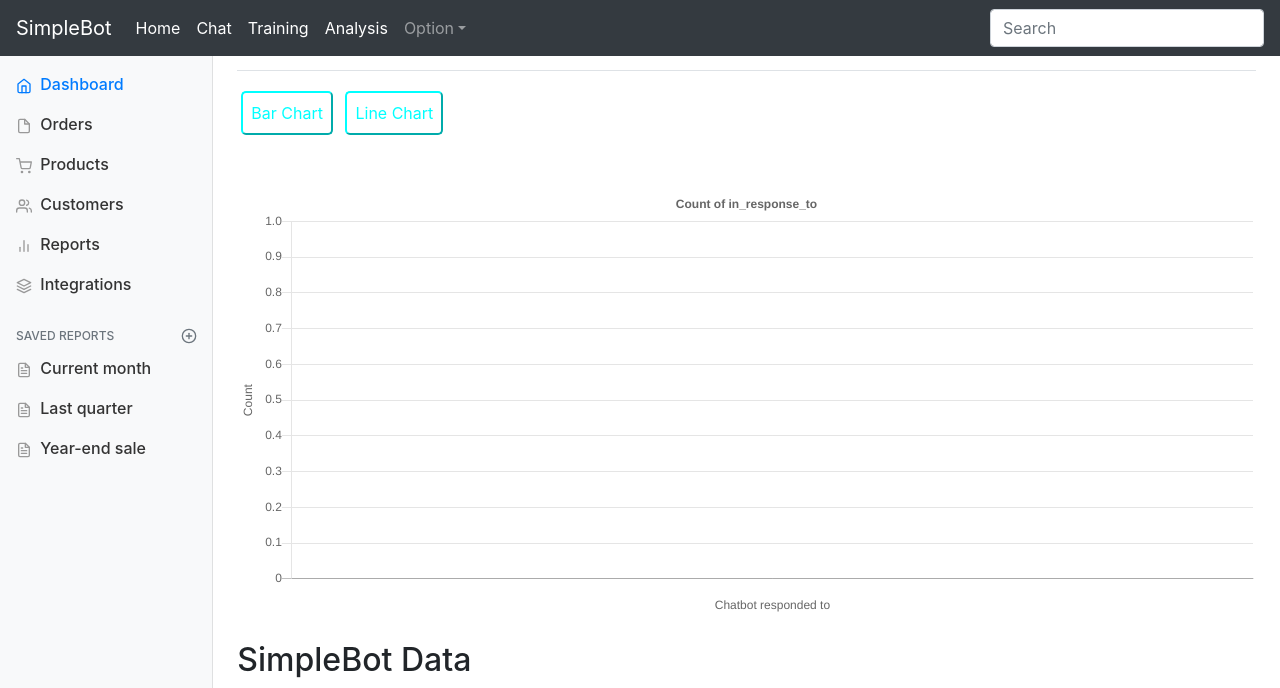
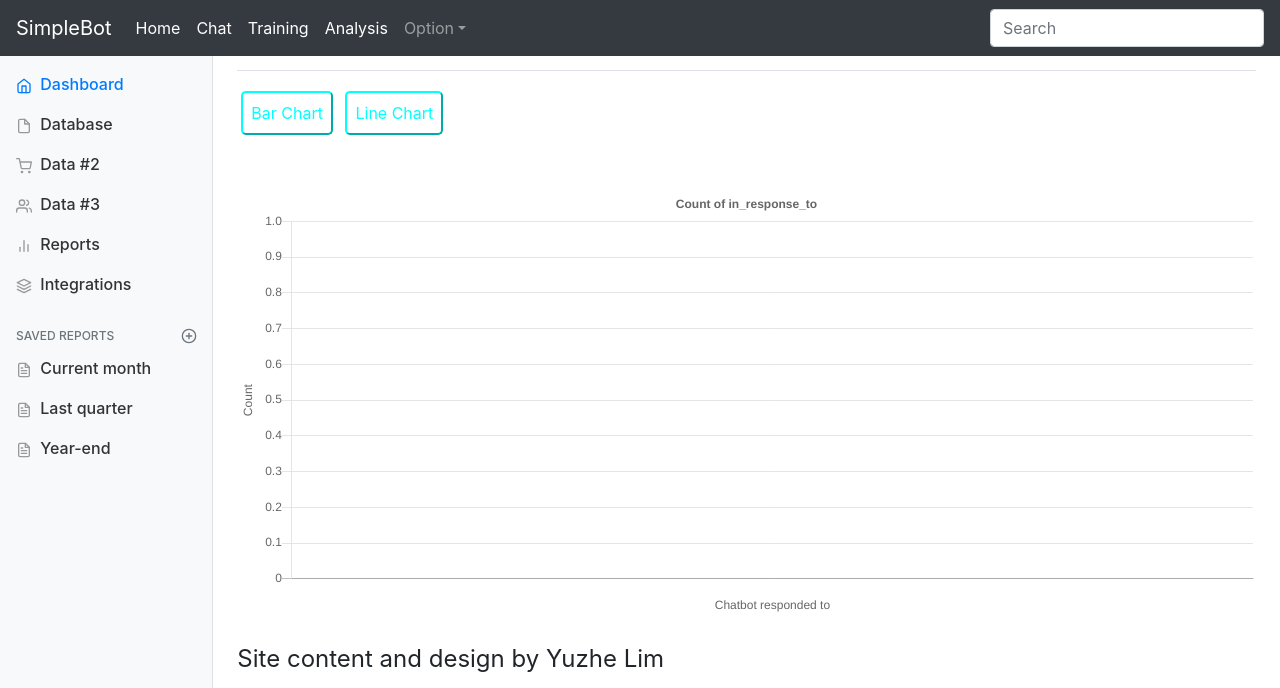
Before and after one commit to TigerEngine124/AI-Chatbot-Platform, a Django app: template webpage/blog/templates/dashboard.html in a window 1280 px wide. Shown: the top 688 px of the page. Run offline with Django 3.2, Linux system fonts and the light colour scheme; the template is opened without the code that fills it, so the values that code supplies are empty; parts of the project's set-up code (start-up, migrations or seed data) failed here and were passed over; some libraries are stand-ins or nearby versions.

Commit message:
1. Change reference link and label name on sidebar 2. Comment out database table on dashboard page

```diff
--- a/webpage/blog/templates/dashboard.html
+++ b/webpage/blog/templates/dashboard.html
@@ -4,7 +4,6 @@
     <meta charset="utf-8">
     <meta name="viewport" content="width=device-width, initial-scale=1, shrink-to-fit=no">
     <meta name="description" content="">
-    <meta name="author" content="Mark Otto, Jacob Thornton, and Bootstrap contributors">
     <meta name="generator" content="Jekyll v4.1.1">
     <title>{{ title }}</title>
 
@@ -106,27 +105,27 @@
           <div class="sidebar-sticky pt-3">
             <ul class="nav flex-column">
               <li class="nav-item">
-                <a class="nav-link active" href="#">
+                <a class="nav-link active" href="">
                   <span data-feather="home"></span>
                   Dashboard <span class="sr-only">(current)</span>
                 </a>
               </li>
               <li class="nav-item">
-                <a class="nav-link" href="#">
+                <a class="nav-link" href="../database-filtered/">
                   <span data-feather="file"></span>
-                  Orders
+                  Database
                 </a>
               </li>
               <li class="nav-item">
                 <a class="nav-link" href="#">
                   <span data-feather="shopping-cart"></span>
-                  Products
+                  Data #2
                 </a>
               </li>
               <li class="nav-item">
                 <a class="nav-link" href="#">
                   <span data-feather="users"></span>
-                  Customers
+                  Data #3
                 </a>
               </li>
               <li class="nav-item">
@@ -165,7 +164,7 @@
               <li class="nav-item">
                 <a class="nav-link" href="#">
                   <span data-feather="file-text"></span>
-                  Year-end sale
+                  Year-end
                 </a>
               </li>
             </ul>
@@ -197,7 +196,7 @@
             <canvas class="my-4 w-100" id="myChart" width="900" height="380"></canvas>
           </div>
 
-          <h2>SimpleBot Data</h2>
+          <!--<h2>SimpleBot Data</h2>
           <div id="scrollTable" class="table-responsive">
             <table class="table table-striped table-sm">
               <thead>
@@ -229,7 +228,7 @@
                 {% endfor %}
               </tbody>
             </table>
-          </div>
+          </div>-->
           <footer>
             <small>Site content and design by Yuzhe Lim</small>
           </footer>
```
